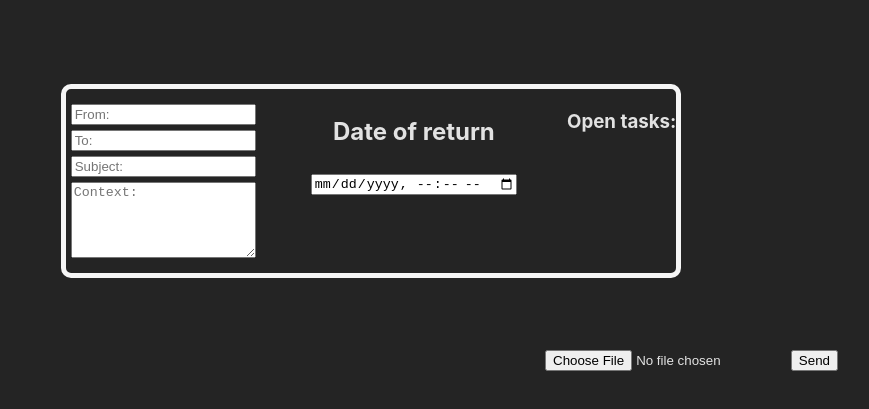
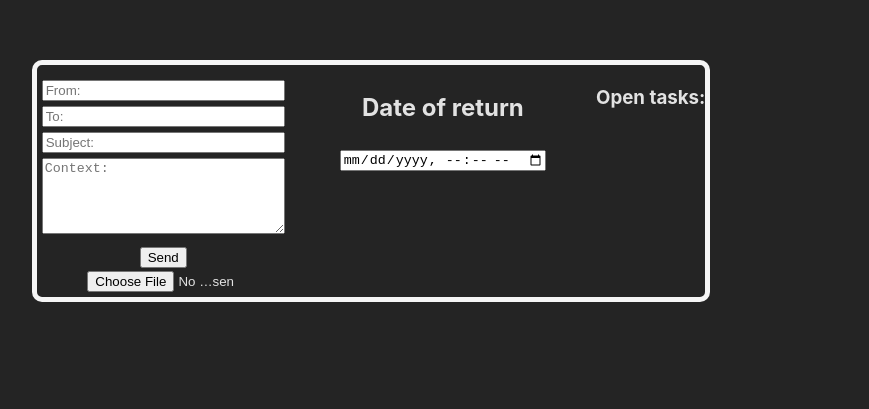
Before and after one commit to TheAzzieDev/MickeyEmail-, a React (Vite) app in the folder mickeyemail/: page / in a window 1280 px wide. Shown: the part 219-628 px from the top of the page, without its empty margins (269-1138 px from the left). Built offline with nearby package versions, Linux system fonts and the light colour scheme.

Commit message:
fix css for buttons

```diff
--- a/mickeyemail/src/App.css
+++ b/mickeyemail/src/App.css
@@ -75,15 +75,10 @@
 }
 
 #send{
-  margin: auto;
-  position: absolute;
-  bottom: 210px;
-  right: 173px;
 }
 
 #upload{
   width: 25%;
-  position: absolute;
   right: 210px;
   bottom: 210px;
 }
--- a/mickeyemail/src/App.jsx
+++ b/mickeyemail/src/App.jsx
@@ -75,6 +75,23 @@ function App() {
             </div> */}
             <textarea placeholder="Context:" className="context" />
           </div>
+
+        <wrapper>
+          <button id="send" onClick={handleButtonClick}>Send</button>
+        </wrapper>
+
+        <wrapper id="upload">
+          <form action="/upload" method="post" enctype="multipart/form-data">
+            {/* <label for="fileInput">Choose a file:</label> */}
+            <input
+              type="file"
+              id="fileInput"
+              name="fileInput"
+              accept=".jpg, .jpeg, .png, .gif, pdf"
+            ></input>
+            {/* <button type="submit" className="upload-btn">Upload</button> */}
+          </form>
+        </wrapper>
         </section>
 
 
@@ -92,21 +109,6 @@ function App() {
           </ul>
         </wrapper>
 
-        <button id="send" onClick={handleButtonClick}>Send</button>
-
-        <wrapper id="upload">
-          <form action="/upload" method="post" enctype="multipart/form-data">
-            {/* <label for="fileInput">Choose a file:</label> */}
-            <input
-              type="file"
-              id="fileInput"
-              name="fileInput"
-              accept=".jpg, .jpeg, .png, .gif, pdf"
-            ></input>
-            {/* <button type="submit" className="upload-btn">Upload</button> */}
-          </form>
-        </wrapper>
-
       </div>
     </>
   );
```
